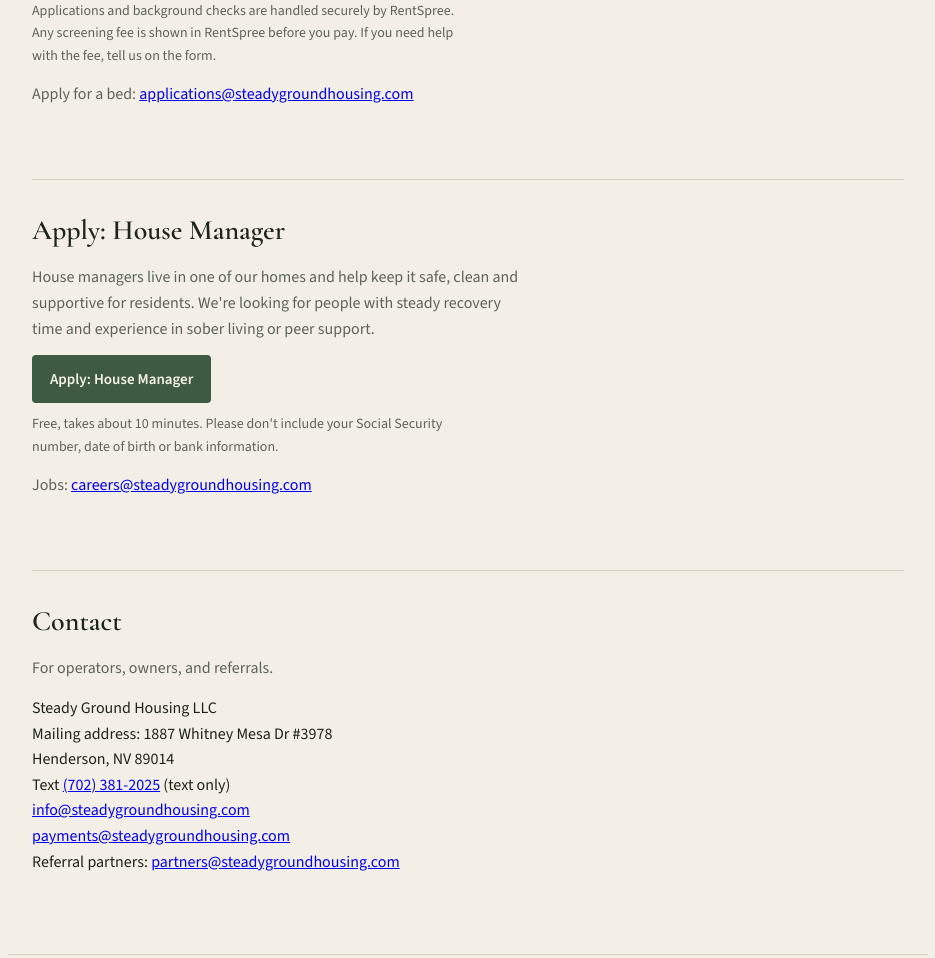
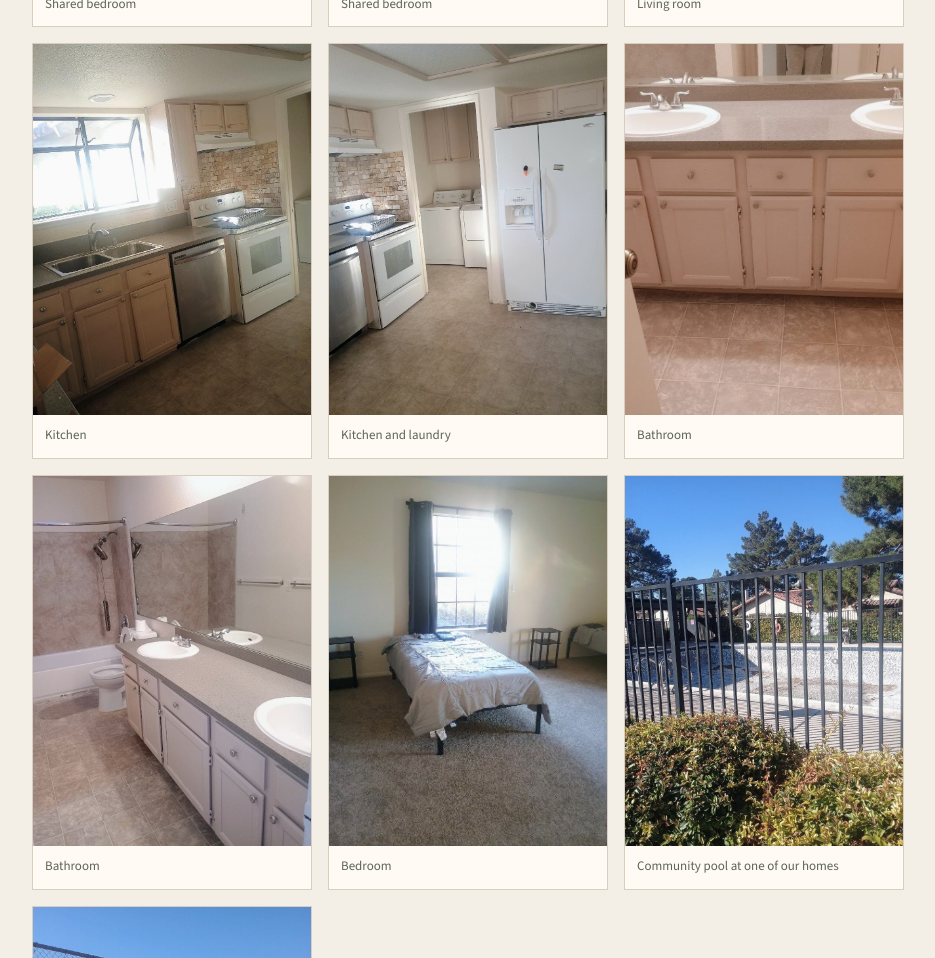
Before and after one commit to derickoosei-dot/steady-ground-housing, a plain HTML site: page index.html in a window 1280 px wide. Shown: the part 1614-2572 px from the top of the page, without its empty margins (172-1107 px from the left). Drawn offline with nearby package versions, Linux system fonts and the light colour scheme.

Commit message:
Call or text link, same-day reply wording, photo gallery

```diff
--- a/index.html
+++ b/index.html
@@ -33,6 +33,7 @@
       justify-content: space-between;
       align-items: baseline;
       gap: 16px;
+      flex-wrap: wrap;
     }
     .mark {
       font-family: "Cormorant Garamond", Georgia, serif;
@@ -40,11 +41,15 @@
       font-size: 22px;
       letter-spacing: 0.02em;
     }
+    nav {
+      display: flex;
+      flex-wrap: wrap;
+      gap: 8px 18px;
+    }
     nav a {
       color: var(--muted);
       text-decoration: none;
       font-size: 14px;
-      margin-left: 18px;
     }
     nav a:hover { color: var(--ink); }
     main { max-width: 920px; margin: 0 auto; padding: 48px 24px 80px; }
@@ -104,6 +109,33 @@
     }
     article strong { display: block; margin-bottom: 8px; color: var(--ink); }
     address { font-style: normal; color: var(--ink); }
+    .gallery {
+      display: grid;
+      grid-template-columns: repeat(2, 1fr);
+      gap: 16px;
+      margin-top: 20px;
+    }
+    @media (min-width: 700px) {
+      .gallery { grid-template-columns: repeat(3, 1fr); }
+    }
+    .gallery figure {
+      margin: 0;
+      background: var(--card);
+      border: 1px solid var(--line);
+    }
+    .gallery img {
+      display: block;
+      width: 100%;
+      height: auto;
+      aspect-ratio: 3 / 4;
+      object-fit: cover;
+      object-position: center;
+    }
+    .gallery figcaption {
+      font-size: 13px;
+      color: var(--muted);
+      padding: 10px 12px 12px;
+    }
     footer {
       max-width: 920px;
       margin: 0 auto;
@@ -119,6 +151,7 @@
     <div class="mark">Steady Ground</div>
     <nav>
       <a href="#about">About</a>
+      <a href="#homes">Homes</a>
       <a href="#apply">Apply</a>
       <a href="#house-manager">House Manager</a>
       <a href="#contact">Contact</a>
@@ -130,7 +163,8 @@
     <div class="actions">
       <a class="btn" href="#apply">Apply</a>
       <a class="btn" href="#house-manager">Apply: House Manager</a>
-      <a class="btn" href="sms:+17023812025">Text (702) 381-2025</a>
+      <a class="btn" href="tel:+17023812025">Call or text (702) 381-2025</a>
+      <a class="btn secondary" href="sms:+17023812025">Text us</a>
       <a class="btn secondary" href="mailto:info@steadygroundhousing.com">Email info@</a>
     </div>
 
@@ -153,13 +187,60 @@
       </div>
     </section>
 
+    <section id="homes">
+      <h2>Inside our homes</h2>
+      <p>Furnished rooms, shared living spaces, and community amenities at our Las Vegas homes.</p>
+      <div class="gallery">
+        <figure>
+          <img src="images/01-shared-bedroom.jpg" width="799" height="599" alt="Shared bedroom with three twin beds, nightstands, and a window" loading="lazy" decoding="async" />
+          <figcaption>Shared bedroom</figcaption>
+        </figure>
+        <figure>
+          <img src="images/02-shared-bedroom-window.jpg" width="848" height="1131" alt="Shared bedroom with two twin beds and a curtained window" loading="lazy" decoding="async" />
+          <figcaption>Shared bedroom</figcaption>
+        </figure>
+        <figure>
+          <img src="images/03-living-room-fireplace.jpg" width="599" height="799" alt="Living room with a brick fireplace, tall windows, and carpeted floors" loading="lazy" decoding="async" />
+          <figcaption>Living room</figcaption>
+        </figure>
+        <figure>
+          <img src="images/04-kitchen.jpg" width="848" height="1131" alt="Kitchen with a double sink, dishwasher, stove, and a window over the counter" loading="lazy" decoding="async" />
+          <figcaption>Kitchen</figcaption>
+        </figure>
+        <figure>
+          <img src="images/05-kitchen-fridge.jpg" width="848" height="1131" alt="Kitchen with a refrigerator, stove, and a laundry area with a washer and dryer" loading="lazy" decoding="async" />
+          <figcaption>Kitchen and laundry</figcaption>
+        </figure>
+        <figure>
+          <img src="images/06-bathroom-double-vanity.jpg" width="1131" height="848" alt="Bathroom with a double vanity, two sinks, and light cabinets" loading="lazy" decoding="async" />
+          <figcaption>Bathroom</figcaption>
+        </figure>
+        <figure>
+          <img src="images/07-bathroom.jpg" width="848" height="1131" alt="Bathroom with a bathtub and shower, toilet, and a double vanity" loading="lazy" decoding="async" />
+          <figcaption>Bathroom</figcaption>
+        </figure>
+        <figure>
+          <img src="images/08-bedroom.jpg" width="599" height="799" alt="Bedroom with a twin bed, nightstands, and a window with dark curtains" loading="lazy" decoding="async" />
+          <figcaption>Bedroom</figcaption>
+        </figure>
+        <figure>
+          <img src="images/09-community-pool.jpg" width="848" height="1131" alt="Fenced community pool at one of our homes, with trees and neighboring roofs beyond the fence" loading="lazy" decoding="async" />
+          <figcaption>Community pool at one of our homes</figcaption>
+        </figure>
+        <figure>
+          <img src="images/10-community-court.jpg" width="848" height="1131" alt="Fenced outdoor community court with a basketball hoop at one of our homes" loading="lazy" decoding="async" />
+          <figcaption>Community court at one of our homes</figcaption>
+        </figure>
+      </div>
+    </section>
+
     <section id="apply">
       <h2>Apply for a room</h2>
       <h3 style="font-size:18px;margin:20px 0 8px;color:var(--ink)">Step 1: Fill out our free Room Interest Form</h3>
       <div class="actions">
         <a class="btn" href="https://forms.gle/q4xCHoR8MSJC4gQR8" target="_blank" rel="noopener">Room Interest Form</a>
       </div>
-      <p style="color:var(--muted);font-size:14px;margin-top:10px">Free, takes about 5 minutes. We'll reach out within 1-2 business days.</p>
+      <p style="color:var(--muted);font-size:14px;margin-top:10px">Free, takes about 5 minutes. We'll reach out as soon as we can, usually the same day.</p>
       <h3 style="font-size:18px;margin:28px 0 8px;color:var(--ink)">Step 2: If we invite you to apply</h3>
       <p>Our homes: northwest Las Vegas (89108) and central-west Las Vegas (89107, two homes). Rooms are open to anyone in recovery and are filled first come, first served. Tell us on the form which area you prefer.</p>
       <p><strong>Fully furnished · Utilities included · Driveway and off-street parking</strong></p>
@@ -188,7 +269,7 @@
         Steady Ground Housing LLC<br />
         Mailing address: 1887 Whitney Mesa Dr #3978<br />
         Henderson, NV 89014<br />
-        Text <a href="sms:+17023812025">(702) 381-2025</a> (text only)<br />
+        Call, text, or email <a href="tel:+17023812025">(702) 381-2025</a><br />
         <a href="mailto:info@steadygroundhousing.com">info@steadygroundhousing.com</a><br />
         <a href="mailto:payments@steadygroundhousing.com">payments@steadygroundhousing.com</a><br />
         Referral partners: <a href="mailto:partners@steadygroundhousing.com">partners@steadygroundhousing.com</a>
```
